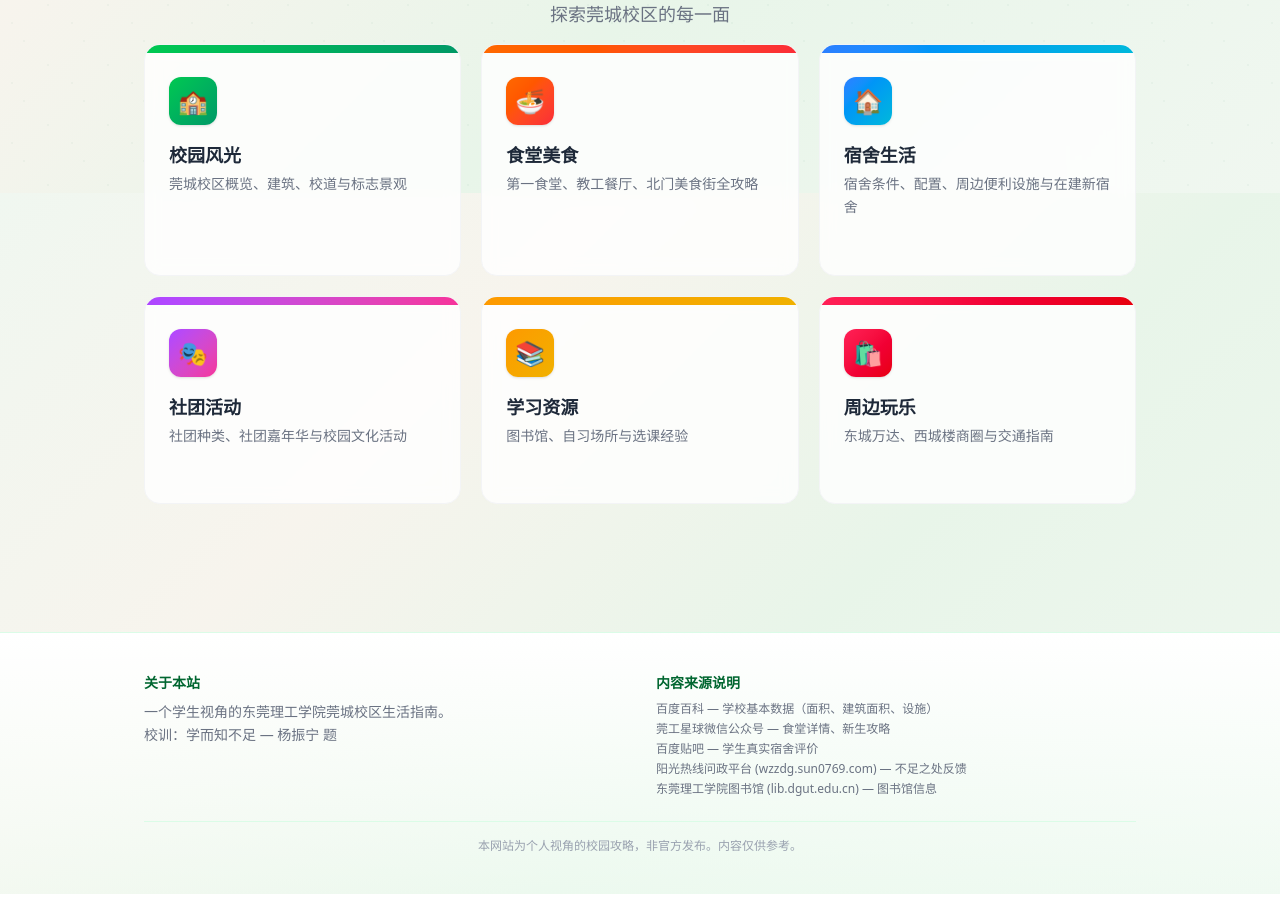
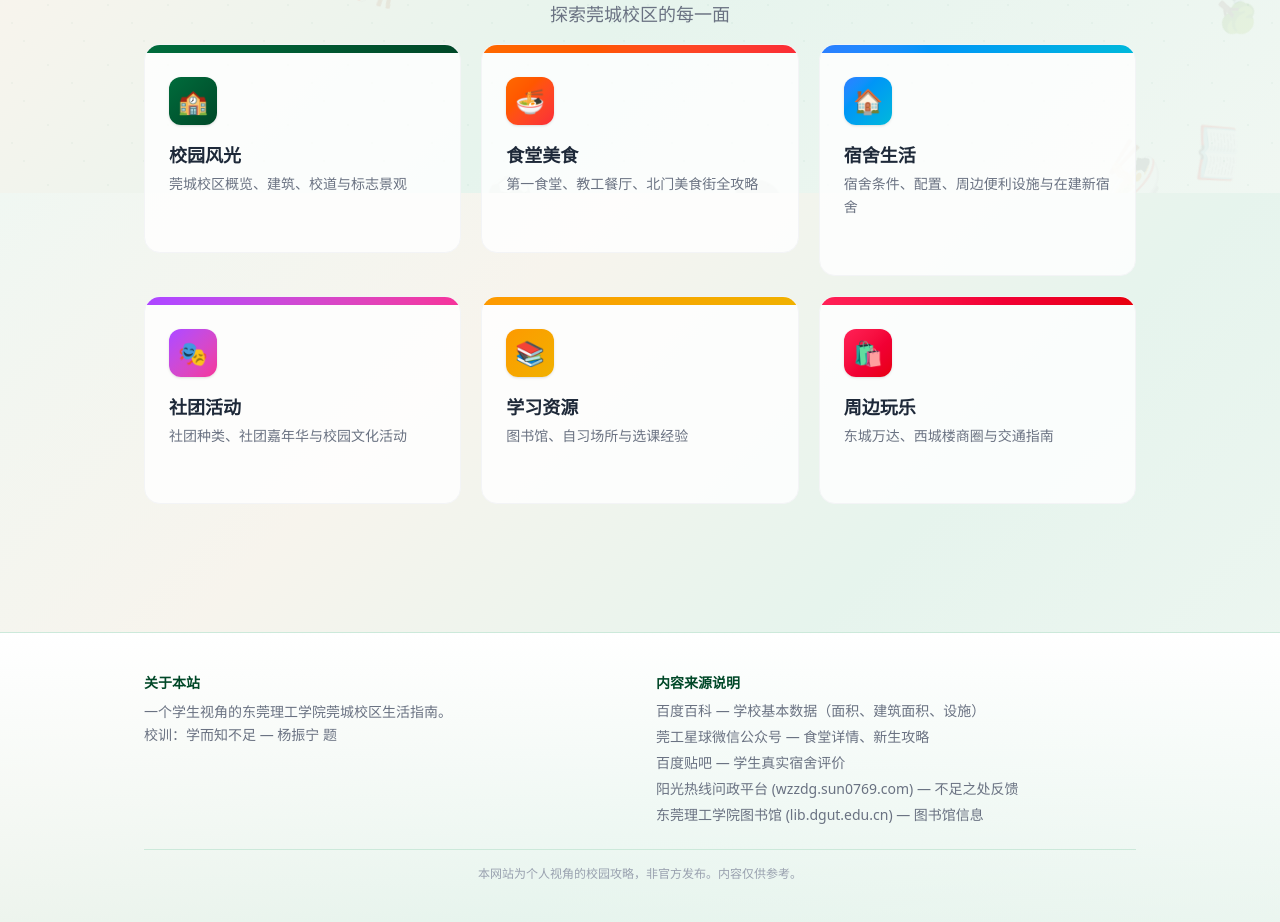
Before and after one commit to gentle333/dgut-guancheng, a Next.js app: page / in a window 1280 px wide. Shown: the part 607-1529 px from the top of the page. Before the commit the page ends 1501 px from the top, so only its background shows below. Built offline with nearby package versions, Linux system fonts and the light colour scheme.

Commit message:
feat: add FloatingEmojis and TiltCard animations, polish UI components
Add FloatingEmojis animated background and TiltCard hover interaction.
Refine Navbar, Footer, Card, layout, and page styling in globals.css.

```diff
--- a/src/app/[slug]/page.tsx
+++ b/src/app/[slug]/page.tsx
@@ -34,10 +34,10 @@ export default async function ContentPage({ params }: { params: Promise<{ slug:
                   <Link
                     key={s.slug}
                     href={`/${s.slug}`}
-                    className={`px-3 py-1.5 rounded text-sm transition-colors ${
+                    className={`px-3 py-1.5 rounded text-sm transition-colors hover-bounce ${
                       active
-                        ? "bg-teal-50 text-teal-700 font-medium"
-                        : "text-gray-500 hover:text-teal-700 hover:bg-teal-50"
+                        ? "bg-dgut-50 text-dgut-600 font-medium"
+                        : "text-gray-500 hover:text-dgut-600 hover:bg-dgut-50"
                     }`}
                   >
                     {s.emoji} {s.title}
--- a/src/app/globals.css
+++ b/src/app/globals.css
@@ -1,17 +1,30 @@
 @import "tailwindcss";
 
-/* DGUT Green palette */
+/* DGUT brand palette — based on official logo green #006C3C */
+@theme {
+  --color-dgut-50: #e6f4ed;
+  --color-dgut-100: #cce9da;
+  --color-dgut-200: #99d3b5;
+  --color-dgut-300: #66bd90;
+  --color-dgut-400: #339a6b;
+  --color-dgut-500: #006C3C;
+  --color-dgut-600: #005a32;
+  --color-dgut-700: #004828;
+  --color-dgut-800: #00361e;
+  --color-dgut-900: #002414;
+}
+
 :root {
-  --dgut-green: #1a6b3c;
-  --dgut-green-light: #2d8a4e;
-  --dgut-green-dark: #0f4d28;
-  --dgut-green-pale: #e8f5e9;
+  --dgut-green: #006C3C;
+  --dgut-green-light: #339a6b;
+  --dgut-green-dark: #004828;
+  --dgut-green-pale: #e6f4ed;
   --dgut-gold: #c8a84e;
   --dgut-cream: #f7f4ed;
 }
 
 body {
-  background: linear-gradient(135deg, #f0f7f0 0%, #f7f4ed 30%, #e8f5e9 60%, #f0f7f0 100%);
+  background: linear-gradient(135deg, #f0f7f2 0%, #f7f4ed 30%, #e6f4ed 60%, #f0f7f2 100%);
   background-attachment: fixed;
 }
 
@@ -22,9 +35,9 @@ body::before {
   inset: 0;
   opacity: 0.03;
   background-image:
-    radial-gradient(circle at 20% 50%, #1a6b3c 1px, transparent 1px),
-    radial-gradient(circle at 80% 20%, #1a6b3c 1px, transparent 1px),
-    radial-gradient(circle at 40% 80%, #1a6b3c 1px, transparent 1px);
+    radial-gradient(circle at 20% 50%, #006C3C 1px, transparent 1px),
+    radial-gradient(circle at 80% 20%, #006C3C 1px, transparent 1px),
+    radial-gradient(circle at 40% 80%, #006C3C 1px, transparent 1px);
   background-size: 60px 60px;
   pointer-events: none;
   z-index: 0;
@@ -32,7 +45,7 @@ body::before {
 
 /* Hero background with campus feel */
 .hero-bg {
-  background: linear-gradient(135deg, #0f4d28 0%, #1a6b3c 40%, #2d8a4e 70%, #1a6b3c 100%);
+  background: linear-gradient(135deg, #002414 0%, #004828 30%, #006C3C 60%, #004828 100%);
   position: relative;
   overflow: hidden;
 }
@@ -66,8 +79,12 @@ body::before {
 }
 
 .card-hover:hover {
-  transform: translateY(-4px);
-  box-shadow: 0 12px 40px rgba(26, 107, 60, 0.15);
+  transform: translateY(-6px) scale(1.02);
+  box-shadow: 0 16px 48px rgba(0, 108, 60, 0.18);
+}
+
+.card-hover:active {
+  transform: translateY(-2px) scale(0.99);
 }
 
 /* Motto styling */
@@ -76,45 +93,127 @@ body::before {
   letter-spacing: 0.1em;
 }
 
+/* ===== Floating emoji bubbles ===== */
+@keyframes float-up {
+  0% {
+    transform: translateY(100vh) rotate(0deg);
+    opacity: 0;
+  }
+  10% {
+    opacity: 0.1;
+  }
+  90% {
+    opacity: 0.08;
+  }
+  100% {
+    transform: translateY(-10vh) rotate(360deg);
+    opacity: 0;
+  }
+}
+
+.floating-emoji {
+  position: absolute;
+  bottom: -40px;
+  animation: float-up 18s linear infinite;
+  pointer-events: none;
+  user-select: none;
+  will-change: transform;
+}
+
+/* ===== Hover bounce ===== */
+@keyframes gentle-bounce {
+  0% { transform: scale(1); }
+  30% { transform: scale(1.06); }
+  60% { transform: scale(0.97); }
+  100% { transform: scale(1); }
+}
+
+.hover-bounce:hover {
+  animation: gentle-bounce 0.5s cubic-bezier(0.25, 0.46, 0.45, 0.94);
+}
+
+.hover-bounce:active {
+  transform: scale(0.92);
+  transition: transform 0.1s;
+}
+
+/* ===== Jelly spring (for click via class toggle) ===== */
+@keyframes jelly {
+  0% { transform: scale(1); }
+  25% { transform: scale(0.88); }
+  50% { transform: scale(1.1); }
+  75% { transform: scale(0.96); }
+  100% { transform: scale(1); }
+}
+
+/* ===== 3D Tilt Card ===== */
+.tilt-card {
+  transform-style: preserve-3d;
+  perspective: 800px;
+}
+
+.tilt-card-inner {
+  transition: transform 0.1s ease-out;
+}
+
+.tilt-card-glare {
+  position: absolute;
+  inset: 0;
+  border-radius: inherit;
+  pointer-events: none;
+  opacity: 0;
+  transition: opacity 0.2s;
+  background: radial-gradient(
+    circle at var(--glare-x, 50%) var(--glare-y, 50%),
+    rgba(255, 255, 255, 0.25) 0%,
+    transparent 60%
+  );
+  z-index: 2;
+}
+
+.tilt-card:hover .tilt-card-glare {
+  opacity: 1;
+}
+
 @layer components {
   /* Prose content */
   .prose-content h2 {
     @apply text-xl font-bold text-gray-800 mt-8 mb-3 pb-2;
-    border-bottom: 2px solid #e8f5e9;
+    border-bottom: 2px solid var(--dgut-green-pale);
   }
   .prose-content h3 {
     @apply text-lg font-semibold text-gray-800 mt-6 mb-2;
   }
   .prose-content p {
-    @apply text-gray-600 leading-relaxed mb-4;
+    @apply text-gray-600 leading-loose mb-5;
   }
   .prose-content ul {
-    @apply list-disc pl-5 mb-4 space-y-1;
+    @apply list-disc pl-5 mb-4 space-y-2;
   }
   .prose-content li {
-    @apply text-gray-600 leading-relaxed;
+    @apply text-gray-600 leading-loose;
   }
   .prose-content blockquote {
-    @apply border-l-4 border-green-200 pl-4 py-1 my-4 text-gray-500 text-sm italic bg-green-50/50 rounded-r-lg;
+    @apply border-l-4 border-dgut-200 pl-4 py-1 my-4 text-gray-500 text-sm italic bg-dgut-50/50 rounded-r-lg;
   }
   .prose-content a {
-    @apply text-green-700 underline hover:text-green-900;
+    @apply text-dgut-600 underline hover:text-dgut-800;
   }
   .prose-content table {
     @apply w-full border-collapse mb-4 text-sm rounded-lg overflow-hidden;
   }
   .prose-content th {
-    @apply border border-green-200 bg-green-50 px-3 py-2 text-left font-medium text-green-900;
+    @apply border border-dgut-200 bg-dgut-50 px-3 py-2 text-left font-medium text-dgut-800;
   }
   .prose-content td {
-    @apply border border-green-100 px-3 py-2 text-gray-600;
+    @apply border border-dgut-100 px-3 py-2 text-gray-600;
   }
   .prose-content strong {
-    @apply text-green-800;
+    @apply text-dgut-700;
   }
 
   /* Landmark card decoration */
   .landmark-dot {
-    @apply inline-block w-2 h-2 rounded-full bg-green-500 mr-2;
+    @apply inline-block w-2 h-2 rounded-full bg-dgut-400 mr-2;
   }
 }
--- a/src/app/layout.tsx
+++ b/src/app/layout.tsx
@@ -2,6 +2,7 @@ import type { Metadata } from "next";
 import "./globals.css";
 import Navbar from "@/components/Navbar";
 import Footer from "@/components/Footer";
+import FloatingEmojis from "@/components/FloatingEmojis";
 
 export const metadata: Metadata = {
   title: "莞城攻略 — 东莞理工学院莞城校区校园指南",
@@ -12,6 +13,7 @@ export default function RootLayout({ children }: { children: React.ReactNode })
   return (
     <html lang="zh-CN">
       <body className="min-h-screen text-gray-900 antialiased relative">
+        <FloatingEmojis />
         <Navbar />
         <main className="relative z-10">{children}</main>
         <Footer />
--- a/src/app/page.tsx
+++ b/src/app/page.tsx
@@ -1,4 +1,5 @@
 import Card from "@/components/Card";
+import TiltCard from "@/components/TiltCard";
 import { sections } from "@/lib/sections";
 
 export default function HomePage() {
@@ -8,37 +9,37 @@ export default function HomePage() {
       <section className="hero-bg text-white">
         <div className="max-w-5xl mx-auto px-4 py-16 md:py-24 text-center relative z-10">
           {/* Motto */}
-          <p className="text-green-200/80 text-sm tracking-widest mb-4 motto-text">
+          <p className="text-dgut-200/80 text-sm tracking-widest mb-4 motto-text hover-bounce">
             学而知不足
           </p>
 
           <h1 className="text-3xl md:text-5xl font-bold mb-4 tracking-tight">
             东莞理工学院
-            <span className="block text-green-200 text-xl md:text-2xl font-normal mt-2">
+            <span className="block text-dgut-200 text-xl md:text-2xl font-normal mt-2">
               莞城校区 · 校园攻略
             </span>
           </h1>
 
-          <p className="text-green-100/80 max-w-xl mx-auto leading-relaxed text-sm md:text-base">
+          <p className="text-dgut-100/80 max-w-xl mx-auto leading-relaxed text-sm md:text-base">
             一个学生视角的莞城校区生活指南。
             真实信息，标注来源。不吹不黑，带你了解莞工生活的每一面。
           </p>
 
           {/* Quick info pills */}
           <div className="mt-8 flex justify-center gap-3 text-sm flex-wrap">
-            <span className="px-4 py-2 bg-white/10 backdrop-blur rounded-full border border-white/20">
+            <span className="px-4 py-2 bg-white/10 backdrop-blur rounded-full border border-white/20 hover-bounce select-none cursor-default">
               📍 莞城街道学院路251号
             </span>
-            <span className="px-4 py-2 bg-white/10 backdrop-blur rounded-full border border-white/20">
+            <span className="px-4 py-2 bg-white/10 backdrop-blur rounded-full border border-white/20 hover-bounce select-none cursor-default">
               📐 占地约332亩
             </span>
-            <span className="px-4 py-2 bg-white/10 backdrop-blur rounded-full border border-white/20">
+            <span className="px-4 py-2 bg-white/10 backdrop-blur rounded-full border border-white/20 hover-bounce select-none cursor-default">
               🚇 地铁直达市中心
             </span>
           </div>
 
           {/* Campus landmarks */}
-          <div className="mt-8 flex justify-center gap-6 text-xs text-green-200/60 flex-wrap">
+          <div className="mt-8 flex justify-center gap-6 text-xs text-dgut-200/60 flex-wrap">
             <span>🏛️ 人才之星</span>
             <span>🌊 鸳鸯湖</span>
             <span>📚 图书馆</span>
@@ -59,7 +60,9 @@ export default function HomePage() {
       <section className="max-w-5xl mx-auto px-4 pb-16">
         <div className="grid grid-cols-1 sm:grid-cols-2 lg:grid-cols-3 gap-5">
           {sections.map((s) => (
-            <Card key={s.slug} section={s} />
+            <TiltCard key={s.slug} maxTilt={6}>
+              <Card section={s} />
+            </TiltCard>
           ))}
         </div>
       </section>
--- a/src/components/Card.tsx
+++ b/src/components/Card.tsx
@@ -4,7 +4,7 @@ import Link from "next/link";
 import type { Section } from "@/lib/sections";
 
 const emojiBg: Record<string, string> = {
-  campus: "from-green-500 to-emerald-600",
+  campus: "from-dgut-500 to-dgut-700",
   food: "from-orange-500 to-red-500",
   dorm: "from-blue-500 to-cyan-500",
   clubs: "from-purple-500 to-pink-500",
@@ -29,13 +29,13 @@ export default function Card({ section }: { section: Section }) {
           {section.emoji}
         </div>
 
-        <h3 className="font-bold text-lg text-gray-800 mb-1 group-hover:text-green-700 transition-colors">
+        <h3 className="font-bold text-lg text-gray-800 mb-1 group-hover:text-dgut-600 transition-colors">
           {section.title}
         </h3>
         <p className="text-sm text-gray-500 leading-relaxed">{section.description}</p>
 
         {/* Arrow on hover */}
-        <div className="mt-4 flex items-center gap-1 text-xs text-green-600 opacity-0 group-hover:opacity-100 transition-opacity">
+        <div className="mt-4 flex items-center gap-1 text-xs text-dgut-500 opacity-0 group-hover:opacity-100 transition-opacity">
           <span>查看详情</span>
           <span>→</span>
         </div>
--- /dev/null
+++ b/src/components/FloatingEmojis.tsx
@@ -0,0 +1,81 @@
+// src/components/FloatingEmojis.tsx
+"use client";
+
+import { useEffect, useRef } from "react";
+
+const EMOJIS = ["🏫", "🍜", "📚", "🏃", "🎓", "🌳", "🏛️", "📖", "🎵", "⚽"];
+const COUNT = 35;
+
+interface Bubble {
+  el: HTMLSpanElement;
+  x: number;
+  delay: number;
+  driftAmp: number;
+  driftFreq: number;
+}
+
+export default function FloatingEmojis() {
+  const containerRef = useRef<HTMLDivElement>(null);
+
+  useEffect(() => {
+    const container = containerRef.current;
+    if (!container) return;
+
+    const bubbles: Bubble[] = [];
+
+    for (let i = 0; i < COUNT; i++) {
+      const el = document.createElement("span");
+      el.textContent = EMOJIS[Math.floor(Math.random() * EMOJIS.length)];
+      el.className = "floating-emoji";
+
+      // Scatter across full viewport, not just bottom
+      el.style.left = `${Math.random() * 100}%`;
+      el.style.bottom = `${-5 + Math.random() * 105}%`; // some already visible
+      el.style.fontSize = `${20 + Math.random() * 38}px`;
+      el.style.opacity = String(0.15 + Math.random() * 0.2);
+      el.style.animationDuration = `${10 + Math.random() * 20}s`;
+      el.style.animationDelay = `${-Math.random() * 20}s`; // negative = already mid-animation
+
+      container.appendChild(el);
+      bubbles.push({
+        el,
+        x: parseFloat(el.style.left),
+        delay: parseFloat(el.style.animationDelay),
+        driftAmp: 8 + Math.random() * 20,
+        driftFreq: 0.15 + Math.random() * 0.35,
+      });
+    }
+
+    let frameId: number;
+    const start = performance.now();
+
+    function tick(now: number) {
+      const elapsed = (now - start) / 1000;
+      for (const b of bubbles) {
+        const t = elapsed + b.delay;
+        const drift = Math.sin(t * b.driftFreq + b.x) * b.driftAmp;
+        const wobble = Math.cos(t * 0.5 + b.x * 3) * 3;
+        b.el.style.transform = `translateX(${drift}px) rotate(${wobble}deg)`;
+      }
+      frameId = requestAnimationFrame(tick);
+    }
+
+    frameId = requestAnimationFrame(tick);
+
+    return () => {
+      cancelAnimationFrame(frameId);
+      for (const b of bubbles) {
+        b.el.remove();
+      }
+    };
+  }, []);
+
+  return (
+    <div
+      ref={containerRef}
+      aria-hidden="true"
+      className="fixed inset-0 pointer-events-none overflow-hidden"
+      style={{ zIndex: 1 }}
+    />
+  );
+}
--- a/src/components/Footer.tsx
+++ b/src/components/Footer.tsx
@@ -2,11 +2,11 @@
 
 export default function Footer() {
   return (
-    <footer className="border-t border-green-100 bg-gradient-to-b from-white to-green-50/50 mt-16">
+    <footer className="border-t border-dgut-100 bg-gradient-to-b from-white to-dgut-50/50 mt-16">
       <div className="max-w-5xl mx-auto px-4 py-10 text-sm text-gray-500">
         <div className="grid grid-cols-1 md:grid-cols-2 gap-8 mb-6">
           <div>
-            <h4 className="font-bold text-green-800 mb-2">关于本站</h4>
+            <h4 className="font-bold text-dgut-700 mb-2">关于本站</h4>
             <p className="leading-relaxed">
               一个学生视角的东莞理工学院莞城校区生活指南。
               <br />
@@ -14,8 +14,8 @@ export default function Footer() {
             </p>
           </div>
           <div>
-            <h4 className="font-bold text-green-800 mb-2">内容来源说明</h4>
-            <ul className="space-y-1 text-xs">
+            <h4 className="font-bold text-dgut-700 mb-2">内容来源说明</h4>
+            <ul className="space-y-1.5 text-xs sm:text-sm">
               <li>百度百科 — 学校基本数据（面积、建筑面积、设施）</li>
               <li>莞工星球微信公众号 — 食堂详情、新生攻略</li>
               <li>百度贴吧 — 学生真实宿舍评价</li>
@@ -24,7 +24,7 @@ export default function Footer() {
             </ul>
           </div>
         </div>
-        <div className="border-t border-green-100 pt-4 text-xs text-center text-gray-400">
+        <div className="border-t border-dgut-100 pt-4 text-xs text-center text-gray-400">
           本网站为个人视角的校园攻略，非官方发布。内容仅供参考。
         </div>
       </div>
--- /dev/null
+++ b/src/components/TiltCard.tsx
@@ -0,0 +1,66 @@
+// src/components/TiltCard.tsx
+"use client";
+
+import { useRef, type MouseEvent, type ReactNode } from "react";
+
+interface TiltCardProps {
+  children: ReactNode;
+  className?: string;
+  maxTilt?: number; // degrees
+}
+
+export default function TiltCard({ children, className = "", maxTilt = 8 }: TiltCardProps) {
+  const ref = useRef<HTMLDivElement>(null);
+
+  function handleMouseMove(e: MouseEvent<HTMLDivElement>) {
+    const el = ref.current;
+    if (!el) return;
+
+    const rect = el.getBoundingClientRect();
+    const x = e.clientX - rect.left;
+    const y = e.clientY - rect.top;
+
+    const centerX = rect.width / 2;
+    const centerY = rect.height / 2;
+
+    const rotateY = ((x - centerX) / centerX) * maxTilt;
+    const rotateX = ((centerY - y) / centerY) * maxTilt;
+
+    el.style.setProperty("--tilt-rotate-x", `${rotateX}deg`);
+    el.style.setProperty("--tilt-rotate-y", `${rotateY}deg`);
+    el.style.setProperty("--glare-x", `${(x / rect.width) * 100}%`);
+    el.style.setProperty("--glare-y", `${(y / rect.height) * 100}%`);
+
+    const inner = el.firstElementChild as HTMLElement;
+    if (inner) {
+      inner.style.transform = `rotateX(${rotateX}deg) rotateY(${rotateY}deg) scale3d(1.02, 1.02, 1.02)`;
+    }
+  }
+
+  function handleMouseLeave() {
+    const el = ref.current;
+    if (!el) return;
+    const inner = el.firstElementChild as HTMLElement;
+    if (inner) {
+      inner.style.transform = "rotateX(0deg) rotateY(0deg) scale3d(1, 1, 1)";
+      inner.style.transition = "transform 0.5s cubic-bezier(0.23, 1, 0.32, 1)";
+      setTimeout(() => {
+        inner.style.transition = "transform 0.1s ease-out";
+      }, 500);
+    }
+  }
+
+  return (
+    <div
+      ref={ref}
+      className={`tilt-card relative ${className}`}
+      onMouseMove={handleMouseMove}
+      onMouseLeave={handleMouseLeave}
+    >
+      <div className="tilt-card-inner relative">
+        {children}
+        <div className="tilt-card-glare" />
+      </div>
+    </div>
+  );
+}
```
Also changed, not shown: src/components/Navbar.tsx (+11 -11 lines).
